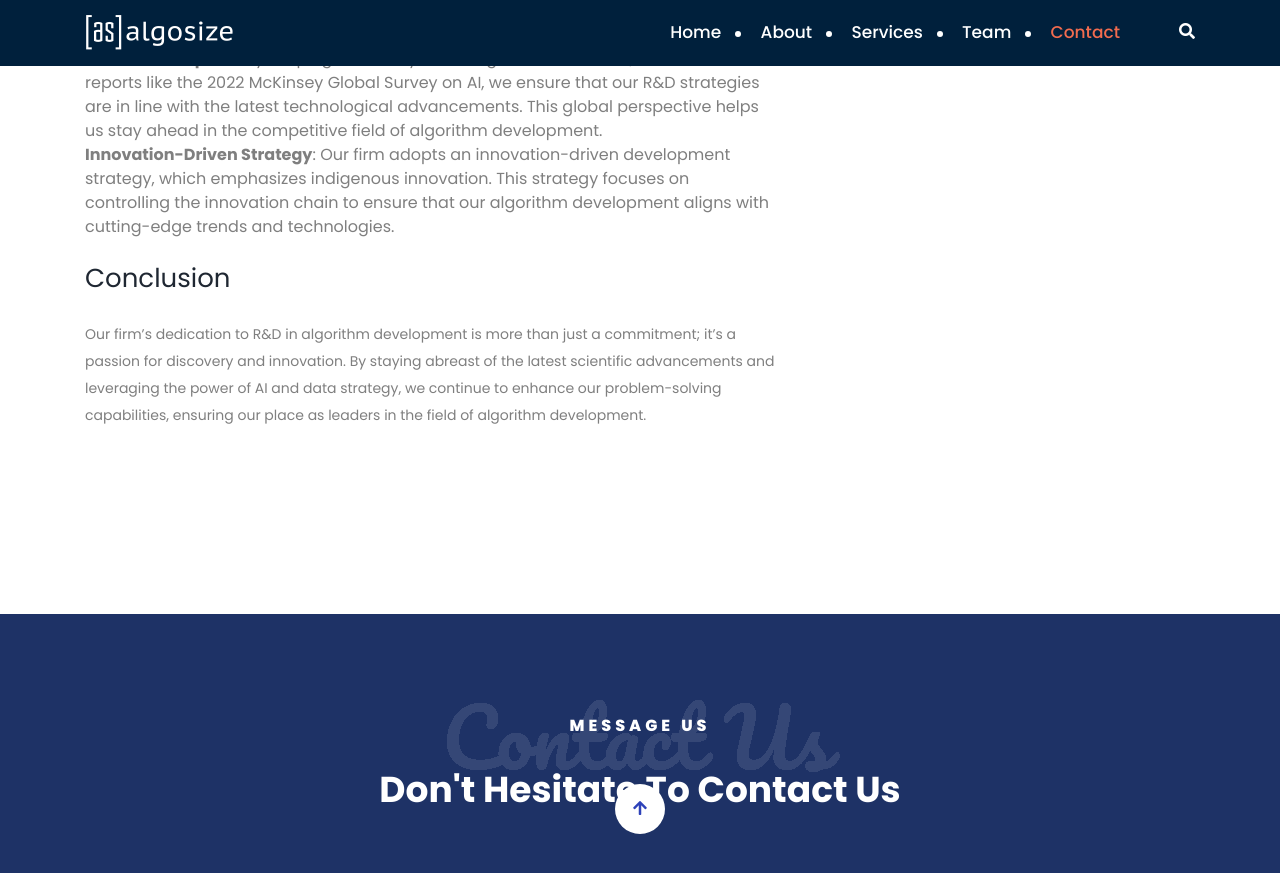
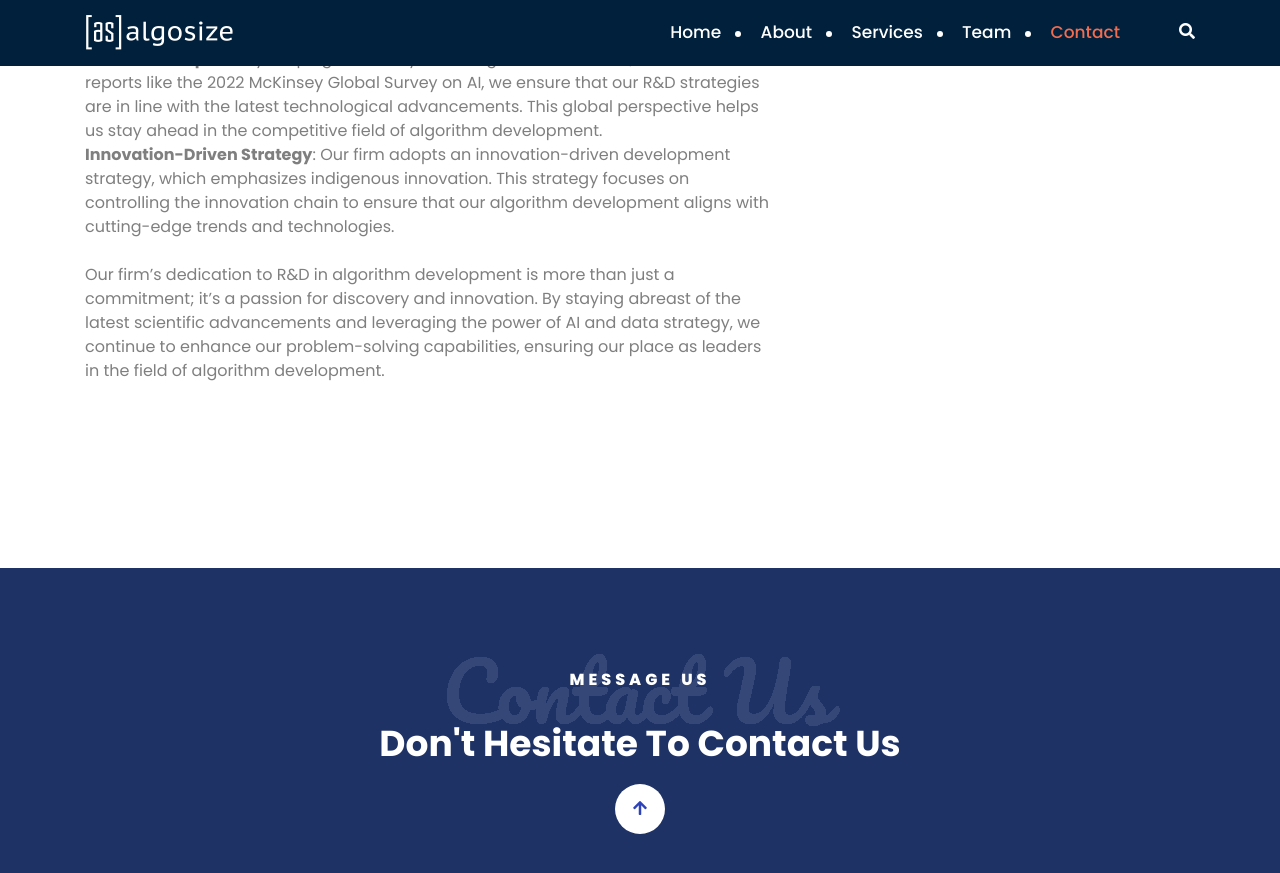
Before and after one commit to AlgoSize/website, a Jekyll site: the page built from _portfolios/rd.md, in a window 1280 px wide and 900 px high, scrolled down 1652 px. Shown: the top 873 px of the window. Built offline with Jekyll 4.4.1, drawn with Linux system fonts in a browser that asks for light colours.

Commit message:
Update rd.md

```diff
--- a/_portfolios/rd.md
+++ b/_portfolios/rd.md
@@ -29,6 +29,4 @@ In the fast-paced world of technology, our algorithm development firm stands at
 2. **Innovation-Driven Strategy**: Our firm adopts an innovation-driven development strategy, which emphasizes indigenous innovation. This strategy focuses on controlling the innovation chain to ensure that our algorithm development aligns with cutting-edge trends and technologies.
 <br/>
 <br/>
-### Conclusion
-<br/>
 Our firm's dedication to R&D in algorithm development is more than just a commitment; it's a passion for discovery and innovation. By staying abreast of the latest scientific advancements and leveraging the power of AI and data strategy, we continue to enhance our problem-solving capabilities, ensuring our place as leaders in the field of algorithm development.
```
